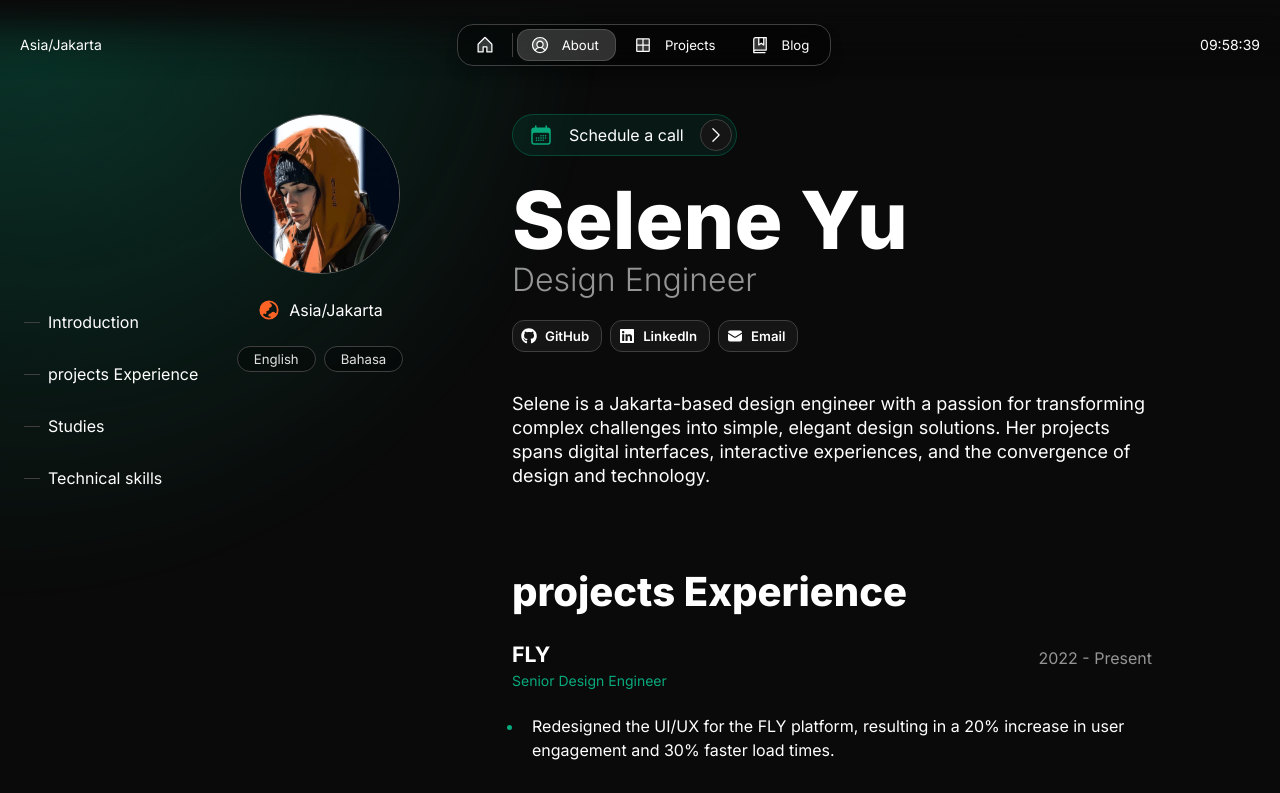
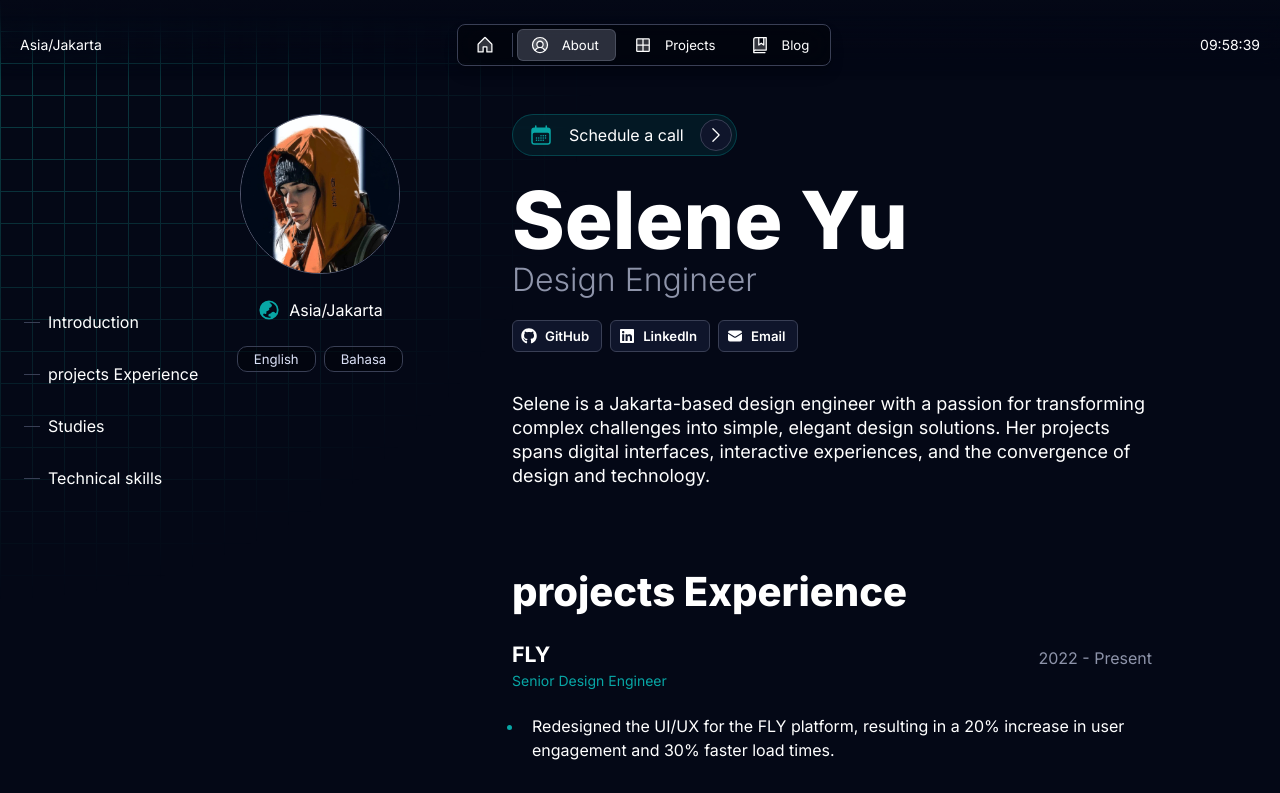
Before and after one commit to servisbryce/bryceserv.is, a Next.js app: page /about in a window 1280 px wide. Shown: the top 793 px of the page. Built offline with nearby package versions, Linux system fonts and the light colour scheme.

Commit message:
Removed newsletter.

```diff
--- a/src/app/resources/config.js
+++ b/src/app/resources/config.js
@@ -15,25 +15,25 @@ const protectedRoutes = {
 
 const style = {
   theme: "dark", // dark | light
-  neutral: "gray", // sand | gray | slate
-  brand: "emerald", // blue | indigo | violet | magenta | pink | red | orange | yellow | moss | green | emerald | aqua | cyan
-  accent: "orange", // blue | indigo | violet | magenta | pink | red | orange | yellow | moss | green | emerald | aqua | cyan
+  neutral: "slate", // sand | gray | slate
+  brand: "aqua", // blue | indigo | violet | magenta | pink | red | orange | yellow | moss | green | emerald | aqua | cyan
+  accent: "aqua", // blue | indigo | violet | magenta | pink | red | orange | yellow | moss | green | emerald | aqua | cyan
   solid: "contrast", // color | contrast
   solidStyle: "flat", // flat | plastic
-  border: "playful", // rounded | playful | conservative
+  border: "conservative", // rounded | playful | conservative
   surface: "translucent", // filled | translucent
   transition: "all", // all | micro | macro
 };
 
 const effects = {
   mask: {
-    cursor: true,
+    cursor: false,
     x: 0,
     y: 0,
     radius: 75,
   },
   gradient: {
-    display: true,
+    display: false,
     x: 50,
     y: 0,
     width: 100,
@@ -44,10 +44,10 @@ const effects = {
     opacity: 50,
   },
   dots: {
-    display: true,
-    size: 2,
+    display: false,
+    size: 1,
     color: "brand-on-background-weak",
-    opacity: 20,
+    opacity: 100,
   },
   lines: {
     display: false,
@@ -55,8 +55,8 @@ const effects = {
     opacity: 100,
   },
   grid: {
-    display: false,
-    color: "neutral-alpha-weak",
+    display: true,
+    color: "brand-background-strong",
     opacity: 100,
   },
 };
@@ -66,43 +66,4 @@ const display = {
   time: true,
 };
 
-const mailchimp = {
-  action: "https://url/subscribe/post?parameters",
-  effects: {
-    mask: {
-      cursor: false,
-      x: 100,
-      y: 0,
-      radius: 100,
-    },
-    gradient: {
-      display: true,
-      x: 100,
-      y: 50,
-      width: 100,
-      height: 100,
-      tilt: -45,
-      colorStart: "accent-background-strong",
-      colorEnd: "static-transparent",
-      opacity: 100,
-    },
-    dots: {
-      display: false,
-      size: 24,
-      color: "brand-on-background-weak",
-      opacity: 100,
-    },
-    lines: {
-      display: false,
-      color: "neutral-alpha-weak",
-      opacity: 100,
-    },
-    grid: {
-      display: true,
-      color: "neutral-alpha-weak",
-      opacity: 100,
-    },
-  },
-};
-
-export { routes, protectedRoutes, effects, style, display, mailchimp, baseURL };
+export { routes, protectedRoutes, effects, style, display, baseURL };
--- a/src/components/index.ts
+++ b/src/components/index.ts
@@ -1,6 +1,5 @@
 export { Header } from "@/components/Header";
 export { Footer } from "@/components/Footer";
-export { Mailchimp } from "@/components/Mailchimp";
 export { ProjectCard } from "@/components/ProjectCard";
 export { HeadingLink } from "@/components/HeadingLink";
 export { RouteGuard } from "@/components/RouteGuard";
```
